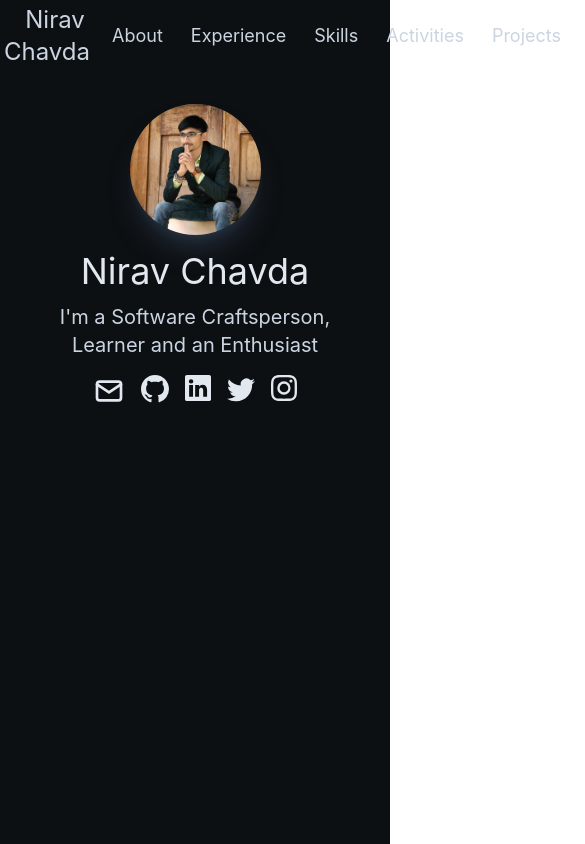
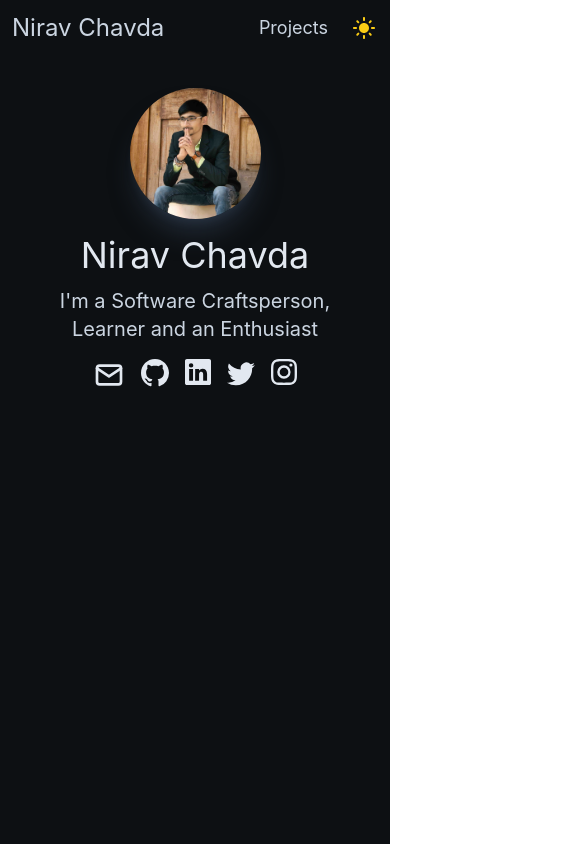
Before and after one commit to niravchavda99/niravchavda99.github.io, a React (Create React App) app: page / in a window 390 px wide. Shown: the top 844 px of the page, 585 px wide, since content can reach past the window. Built offline with nearby package versions, Linux system fonts and the light colour scheme.

Commit message:
ENH: Hide section navigation on mobile view

```diff
--- a/src/app/header/Header.tsx
+++ b/src/app/header/Header.tsx
@@ -12,16 +12,16 @@ const Header = ({theme, toggleTheme, children}: HeaderProps) => {
       <Link to={"/"} className={'header-logo'}>Nirav Chavda</Link>
     </div>
     <div className={'header-content-container'}>
-      <a href={"/#about"} className={"header-content"}>
+      <a href={"/#about"} className={"header-content mobile-hidden"}>
         About
       </a>
-      <a href={"/#experience"} className={"header-content"}>
+      <a href={"/#experience"} className={"header-content mobile-hidden"}>
         Experience
       </a>
-      <a href={"/#skills"} className={"header-content"}>
+      <a href={"/#skills"} className={"header-content mobile-hidden"}>
         Skills
       </a>
-      <a href={"/#activities"} className={"header-content"}>
+      <a href={"/#activities"} className={"header-content mobile-hidden"}>
         Activities
       </a>
       <Link to={"/projects"} className={'header-content'}>Projects</Link>
```
